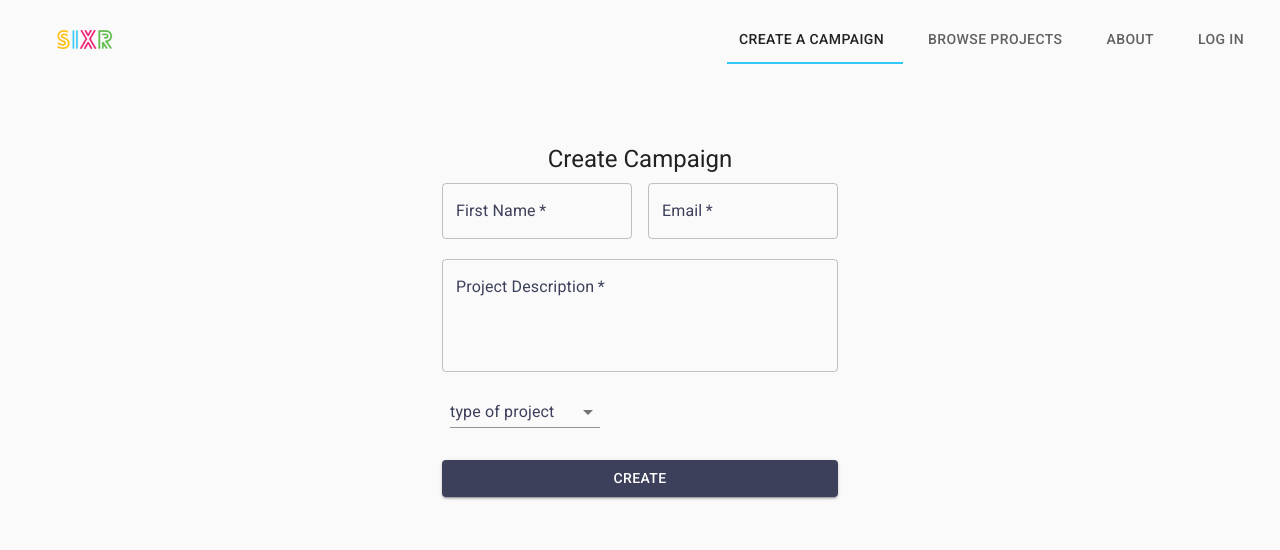
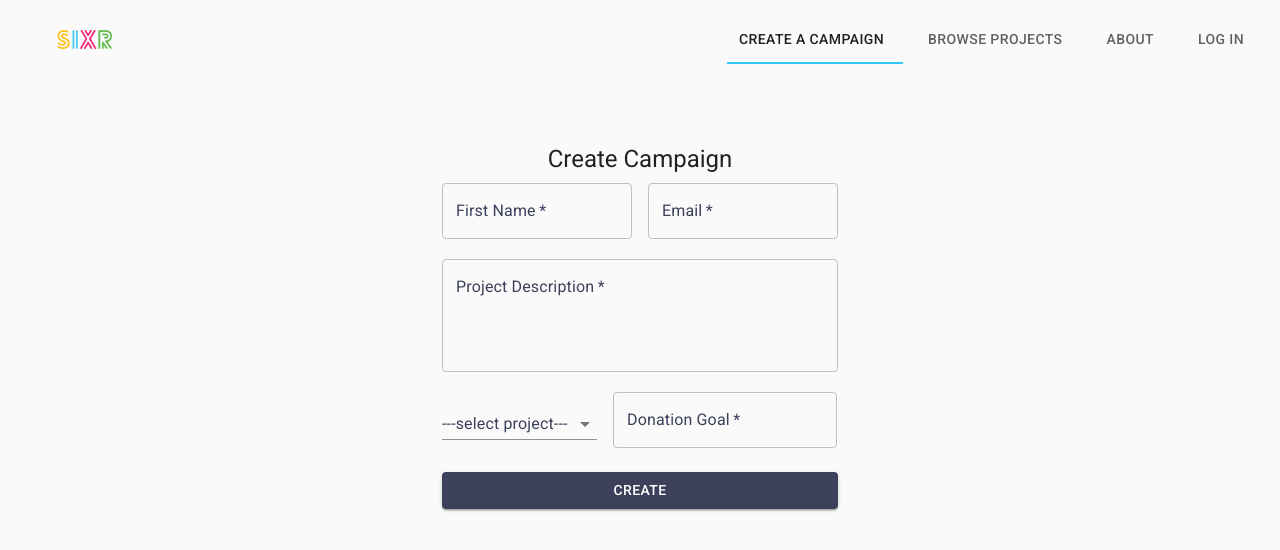
Before and after one commit to BW-VR-FundingPlatform-2/front-end, a React (Create React App) app in the folder sixr/: page /createcampaign in a window 1280 px wide. Shown: the top 550 px of the page. Built offline with nearby package versions, Linux system fonts and the light colour scheme.

Commit message:
added a donation goal to the create campaign page

```diff
--- a/sixr/src/components/CreateCampaign.js
+++ b/sixr/src/components/CreateCampaign.js
@@ -1,5 +1,4 @@
 import React, { useState, useEffect } from 'react';
-import Avatar from '@material-ui/core/Avatar';
 import Button from '@material-ui/core/Button';
 import CssBaseline from '@material-ui/core/CssBaseline';
 import TextField from '@material-ui/core/TextField';
@@ -34,7 +33,7 @@ const useStyles = makeStyles((theme) => ({
     },
     formControl: {
         margin: theme.spacing(1),
-        minWidth: 150,
+        minWidth: 155,
       },
       selectEmpty: {
         marginTop: theme.spacing(2),
@@ -49,7 +48,8 @@ export default function CreateCampaign() {
         name: '',
         email: '',
         projects: '',
-        description: ''
+        description: '',
+        donation:''
     })
 
     const [project, setProject] = useState([])
@@ -76,7 +76,8 @@ export default function CreateCampaign() {
             name: '',
             email: '',
             projects: '',
-            description: ''
+            description: '',
+            donation: ''
         })
     }
 
@@ -129,8 +130,10 @@ export default function CreateCampaign() {
                             onChange={changeHandler}
                         />
                     </Grid>
+                    <br></br>
+                    <Grid container spacing={2}>
                     <FormControl className={classes.formControl}>
-                        <InputLabel id="campaign-project">type of project</InputLabel>
+                        <InputLabel id="campaign-project">---select project---</InputLabel>
                         <Select
                             labelID="campaign-project"
                             value={formState.projects}
@@ -146,7 +149,21 @@ export default function CreateCampaign() {
                             <option value="Games">Games</option>
                             <option value="Music">Music</option>
                         </Select>
+
                     </FormControl>
+                    <Grid item xs={7} >
+                        <TextField
+                            fullWidth
+                            required
+                            name="donation"
+                            label="Donation Goal"
+                            variant="outlined"
+                            multiline
+                            value={formState.donation}
+                            onChange={changeHandler}
+                        />
+                    </Grid>
+                    </Grid>
                     <Button
                         type="submit"
                         fullWidth
```
